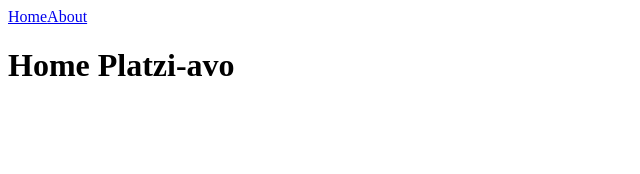
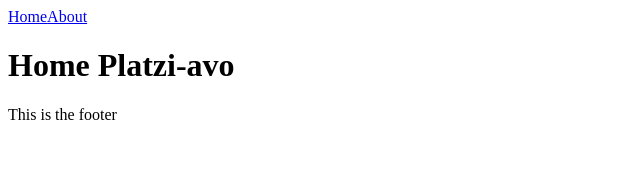
Before and after one commit to VicDario/platzi-avo, a Next.js app: page / in a window 1280 px wide. Shown: the top 174 px of the page, without its empty margins (0-640 px from the left). Built offline with nearby package versions, Linux system fonts and the light colour scheme.

Commit message:
[Add] Global Layout

```diff
--- /dev/null
+++ b/components/Layout/Layout.tsx
@@ -0,0 +1,15 @@
+import { NextPage } from "next";
+
+import Navbar from "components/Navbar/Navbar";
+
+const Layout: React.FC = ({ children }) => {
+    return (
+        <div>
+            <Navbar />
+            {children}
+            <footer>This is the footer</footer>
+        </div>
+    )
+}
+
+export default Layout;
--- a/pages/_app.tsx
+++ b/pages/_app.tsx
@@ -1,7 +1,12 @@
 import { AppProps } from 'next/app'
+import Layout from 'components/Layout/Layout';
 
 function MyApp({ Component, pageProps }: AppProps) {
-    return <Component {...pageProps} />
+    return(
+        <Layout>
+            <Component {...pageProps} />
+        </Layout>
+    )
   }
 
   // Only uncomment this method if you have blocking data requirements for
--- a/pages/about.tsx
+++ b/pages/about.tsx
@@ -4,7 +4,6 @@
 const About: NextPage = () => {
     return (
         <div>
-            <Navbar />
             <h1>About Platzi-avo</h1>
         </div>
     )
--- a/pages/index.tsx
+++ b/pages/index.tsx
@@ -14,7 +14,6 @@
     }, []);
     return (
         <div>
-            <Navbar />
             <h1>Home Platzi-avo</h1>
             {productList.map((product, index) => {
                 return (
```
